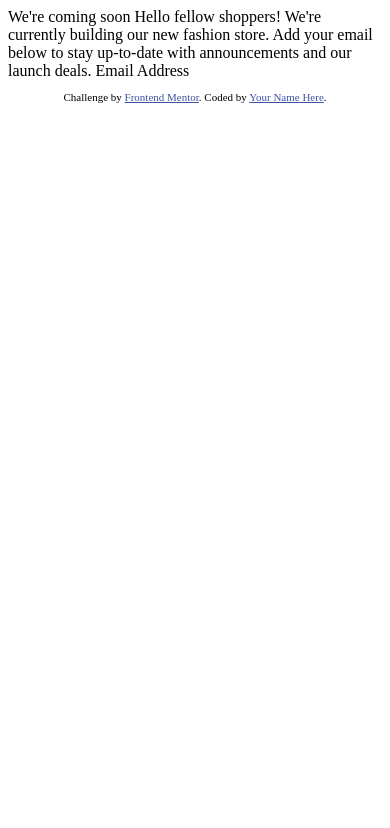
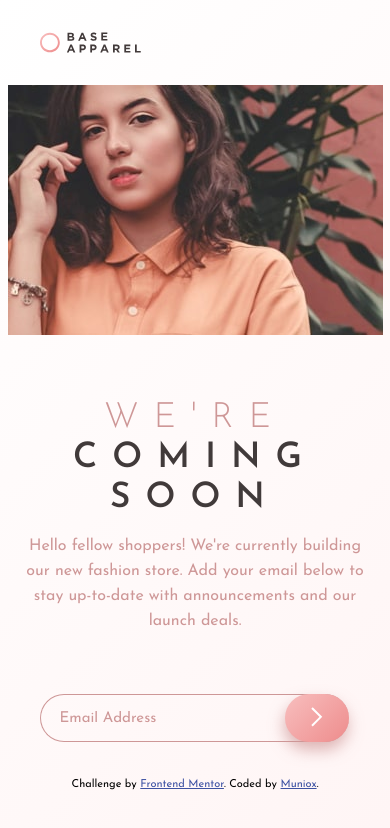
Before and after one commit to Muniox/base-apparel-coming-soon-master, a plain HTML site: page index.html in a window 390 px wide. Drawn offline with Linux system fonts and the light colour scheme.

Commit message:
Create mobile first approach

```diff
--- a/index.html
+++ b/index.html
@@ -1,32 +1,62 @@
 <!DOCTYPE html>
 <html lang="en">
   <head>
-  <meta charset="UTF-8">
-  <meta name="viewport" content="width=device-width, initial-scale=1.0"> <!-- displays site properly based on user's device -->
-
-  <link rel="icon" type="image/png" sizes="32x32" href="./images/favicon-32x32.png">
-
+    <meta charset="UTF-8" />
+    <meta name="viewport" content="width=device-width, initial-scale=1.0" />
+    <!-- displays site properly based on user's device -->
+    <meta http-equiv="X-UA-Compatible" content="IE=edge" />
+    <link
+      rel="icon"
+      type="image/png"
+      sizes="32x32"
+      href="./images/favicon-32x32.png"
+    />
+    <link rel="preconnect" href="https://fonts.googleapis.com" />
+    <link rel="preconnect" href="https://fonts.gstatic.com" crossorigin />
+    <link
+      href="https://fonts.googleapis.com/css2?family=Josefin+Sans:wght@300;400;600&display=swap"
+      rel="stylesheet"
+    />
+    <link rel="stylesheet" href="./css/style.css" />
     <title>Frontend Mentor | Base Apparel coming soon page</title>
-
-  <!-- Feel free to remove these styles or customise in your own stylesheet 👍 -->
-  <style>
-    .attribution { font-size: 11px; text-align: center; }
-    .attribution a { color: hsl(228, 45%, 44%); }
-  </style>
   </head>
   <body>
+    <header class="header">
+      <img class="logo" src="./images/logo.svg" alt="Base Apparel" />
+    </header>
+    <div class="hero-section">
+      <img class="hero-section__image" src="./images/hero-mobile.jpg" alt="" />
+    </div>
+    <main class="container">
+      <section class="coming-soon-section">
+        <h1 class="coming-soon-section__title">
+          <span class="coming-soon-section__title-decoration">We're</span>
+          coming soon
+        </h1>
+        <p class="coming-soon-section__welcome-text">
+          Hello fellow shoppers! We're currently building our new fashion store.
+          Add your email below to stay up-to-date with announcements and our
+          launch deals.
+        </p>
+      </section>
+      <form action="" class="notify-form">
+        <input
+          class="notify-form__input"
+          type="text"
+          placeholder="Email Address"
+        />
+        <button class="notify-form__button">
+          <img src="./images/icon-arrow.svg" alt="" />
+        </button>
+      </form>
+    </main>
 
-  We're coming soon
-
-  Hello fellow shoppers! We're currently building our new fashion store.
-  Add your email below to stay up-to-date with announcements and our launch deals.
-
-  Email Address
-
-  <footer>
+    <footer class="footer">
       <p class="attribution">
-      Challenge by <a href="https://www.frontendmentor.io?ref=challenge" target="_blank">Frontend Mentor</a>.
-      Coded by <a href="#">Your Name Here</a>.
+        Challenge by
+        <a href="https://www.frontendmentor.io?ref=challenge" target="_blank"
+          >Frontend Mentor</a
+        >. Coded by <a href="https://github.com/Muniox">Muniox</a>.
       </p>
     </footer>
   </body>
--- /dev/null
+++ b/scss/style.scss
@@ -0,0 +1,142 @@
+* {
+  box-sizing: border-box;
+  margin: 0;
+  padding: 0;
+}
+
+:root {
+  //primary colors
+  --desaturated-red: hsl(0, 36%, 70%);
+  --soft-red: hsl(0, 93%, 68%);
+  //neutral colors
+  --dark-greyish-red: hsl(0, 6%, 24%);
+  //gradients
+  --gradient1: linear-gradient(135deg, hsl(0, 0%, 100%), hsl(0, 100%, 98%));
+  --gradient2: linear-gradient(135deg, hsl(0, 80%, 86%), hsl(0, 74%, 74%));
+}
+
+body {
+  min-height: 100vh;
+  font-family: "Josefin Sans", sans-serif;
+  background-image: var(--gradient1);
+}
+
+.attribution {
+  font-size: 11px;
+  text-align: center;
+}
+.attribution a {
+  color: hsl(228, 45%, 44%);
+}
+
+.header {
+  max-width: 375px;
+  margin: 0 auto;
+}
+
+.logo {
+  box-sizing: content-box;
+  display: block;
+  width: 101px;
+  height: auto;
+  padding: 32px;
+}
+
+.hero-section {
+  text-align: center;
+
+  &__image {
+    display: inline-block;
+    width: 100%;
+    max-width: 375px;
+    height: auto;
+  }
+}
+
+.coming-soon-section {
+  max-width: 375px;
+  margin: 60px auto;
+
+  &__title {
+    margin-bottom: 15px;
+    text-align: center;
+    word-spacing: 9999px;
+    letter-spacing: 15px;
+    font-size: 35px;
+    text-transform: uppercase;
+    line-height: 40px;
+    font-weight: 600;
+    color: var(--dark-greyish-red);
+  }
+
+  &__title-decoration {
+    color: var(--desaturated-red);
+    font-weight: 300;
+  }
+
+  &__welcome-text {
+    color: var(--desaturated-red);
+    font-size: 16px;
+    padding: 0 15px;
+    text-align: center;
+    line-height: 25px;
+  }
+}
+
+.notify-form {
+  box-sizing: content-box;
+  position: relative;
+  max-width: 311px;
+  margin: 0 auto 25px auto;
+  padding: 0 15px;
+  //   overflow: hidden;
+
+  &__input {
+    width: calc(100% - 2px);
+    font-size: 15px;
+    font-family: inherit;
+    height: 48px;
+    padding-left: 19px;
+    padding-right: 70px;
+    border-radius: 25px;
+    border: 1px solid var(--desaturated-red);
+    border-right-style: none;
+    background-color: transparent;
+    color: var(--desaturated-red);
+
+    &::placeholder {
+      color: var(--desaturated-red);
+      font-size: 15px;
+    }
+
+    &:focus-visible {
+      outline: 3px dotted var(--desaturated-red);
+    }
+  }
+
+  &__button {
+    position: absolute;
+    right: 17px;
+    bottom: 0;
+    height: 48px;
+    width: 64px;
+    border-radius: 30px;
+    border: none;
+    background-image: var(--gradient2);
+    box-shadow: -1px 8px 15px hsla(0, 36%, 70%, 0.7);
+    cursor: pointer;
+
+    &:hover {
+      background-image: linear-gradient(
+        135deg,
+        hsl(0, 80%, 90%),
+        hsl(0, 74%, 78%)
+      );
+    }
+  }
+}
+
+.footer {
+  padding: 10px;
+  line-height: 15px;
+}
```
Also changed, not shown: css/style.css (added), 1 other file. Lines whose indentation alone changed are shown as unchanged.
